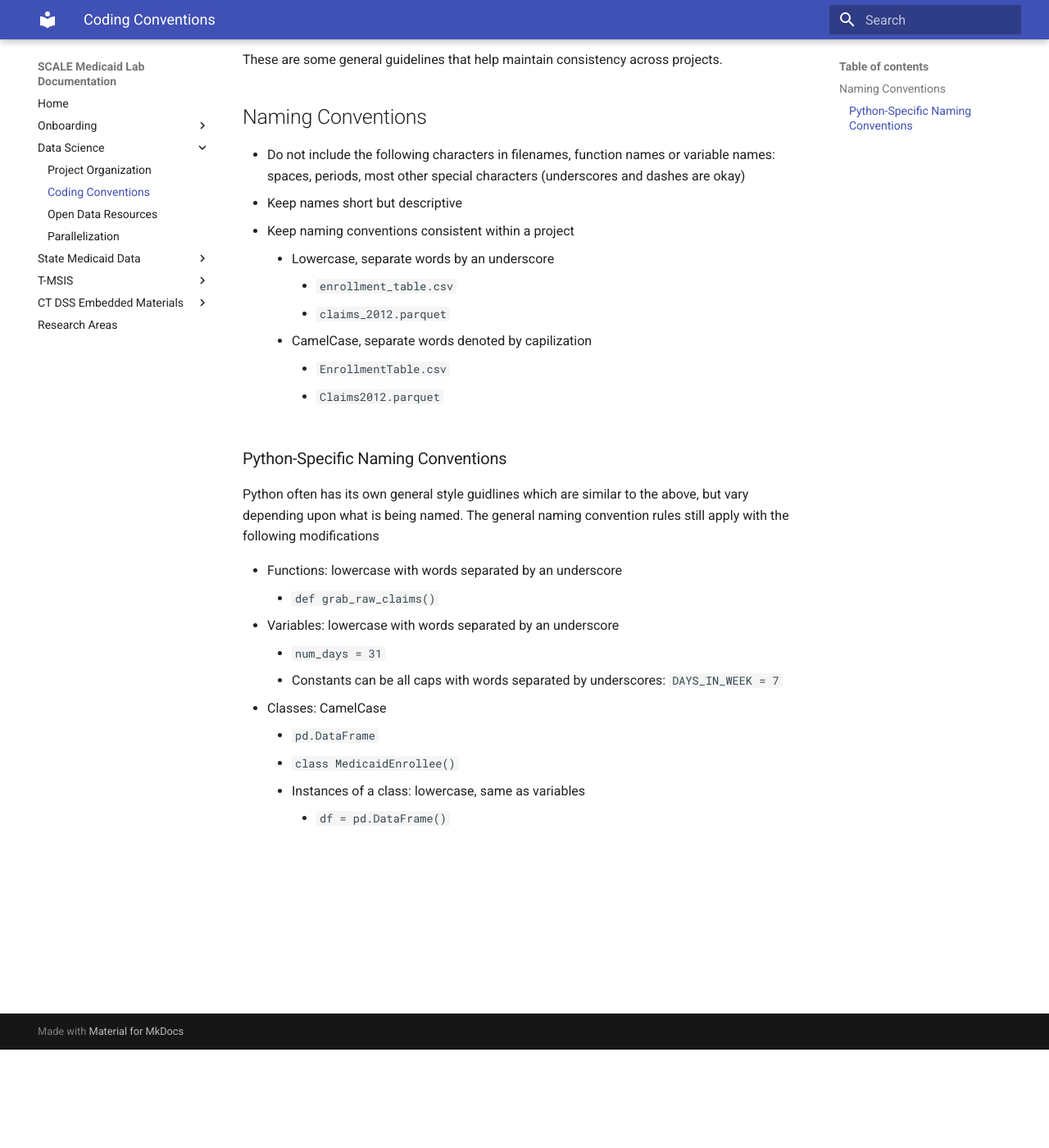
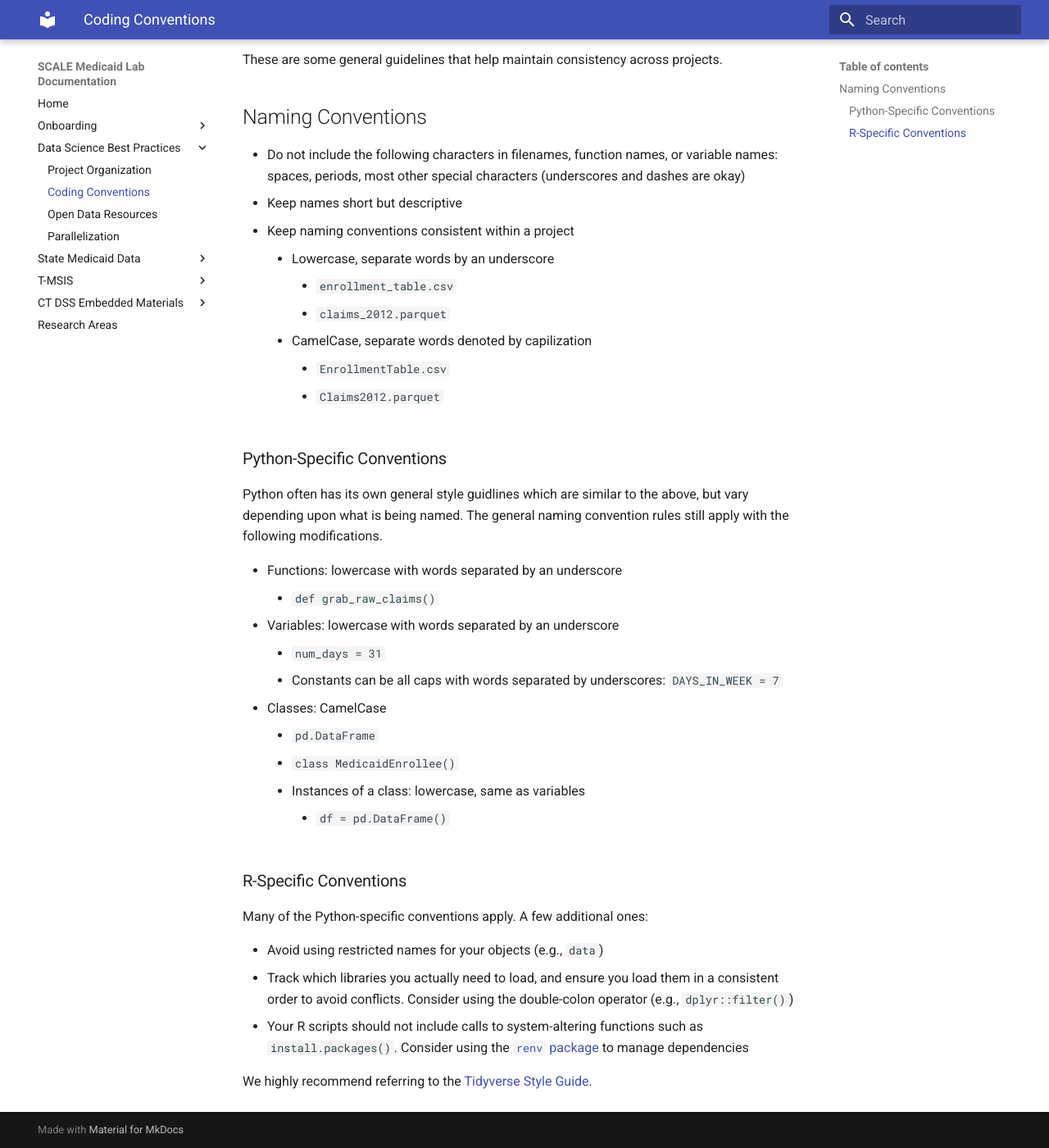
Before and after one commit to Yale-Medicaid/Documentation, an MkDocs documentation site: the page built from docs/data_science/coding_conventions.md, in a window 1280 px wide and 1400 px high, scrolled down 120 px. Shown: the whole window at 82% size. Built offline with MkDocs 1.6.1 and Material for MkDocs 9.7.7, drawn with Linux system fonts in a browser that asks for light colours.

Commit message:
add some R info to the data science practices section

```diff
--- a/docs/data_science/coding_conventions.md
+++ b/docs/data_science/coding_conventions.md
@@ -4,7 +4,7 @@ These are some general guidelines that help maintain consistency across projects
 
 ## Naming Conventions
 
-- Do not include the following characters in filenames, function names or variable names: spaces, periods, most other special characters (underscores and dashes are okay)
+- Do not include the following characters in filenames, function names, or variable names: spaces, periods, most other special characters (underscores and dashes are okay)
 - Keep names short but descriptive
 - Keep naming conventions consistent within a project
     - Lowercase, separate words by an underscore
@@ -14,9 +14,9 @@ These are some general guidelines that help maintain consistency across projects
         - `EnrollmentTable.csv`
         - `Claims2012.parquet`
 
-### Python-Specific Naming Conventions
+### Python-Specific Conventions
 
-Python often has its own general style guidlines which are similar to the above, but vary depending upon what is being named. The general naming convention rules still apply with the following modifications
+Python often has its own general style guidlines which are similar to the above, but vary depending upon what is being named. The general naming convention rules still apply with the following modifications.
 
 - Functions: lowercase with words separated by an underscore
     - `def grab_raw_claims()`
@@ -28,3 +28,13 @@ Python often has its own general style guidlines which are similar to the above,
     - `class MedicaidEnrollee()`
     - Instances of a class: lowercase, same as variables
         - `df = pd.DataFrame()`
+
+### R-Specific Conventions
+
+Many of the Python-specific conventions apply. A few additional ones:
+
+- Avoid using restricted names for your objects (e.g., `data`)
+- Track which libraries you actually need to load, and ensure you load them in a consistent order to avoid conflicts. Consider using the double-colon operator (e.g., `dplyr::filter()`)
+- Your R scripts should not include calls to system-altering functions such as `install.packages()`. Consider using the [`renv` package](https://rstudio.github.io/renv/) to manage dependencies
+
+We highly recommend referring to the [Tidyverse Style Guide](https://style.tidyverse.org).
--- a/mkdocs.yml
+++ b/mkdocs.yml
@@ -24,7 +24,7 @@ nav:
     - New Member Onboarding: onboarding/new_member_onboarding.md
     - New Member Tips: onboarding/new_member_tips.md
     - Data and Systems Overview: data_science/data_and_systems.md
-  - Data Science:
+  - Data Science Best Practices:
     - Project Organization: data_science/project_organization.md
     - Coding Conventions: data_science/coding_conventions.md
     - Open Data Resources: data_science/open_data_resources.md
```
Also changed, not shown: docs/data_science/parallelization.md (+6 -2 lines), docs/data_science/project_organization.md (+6 -6 lines).
